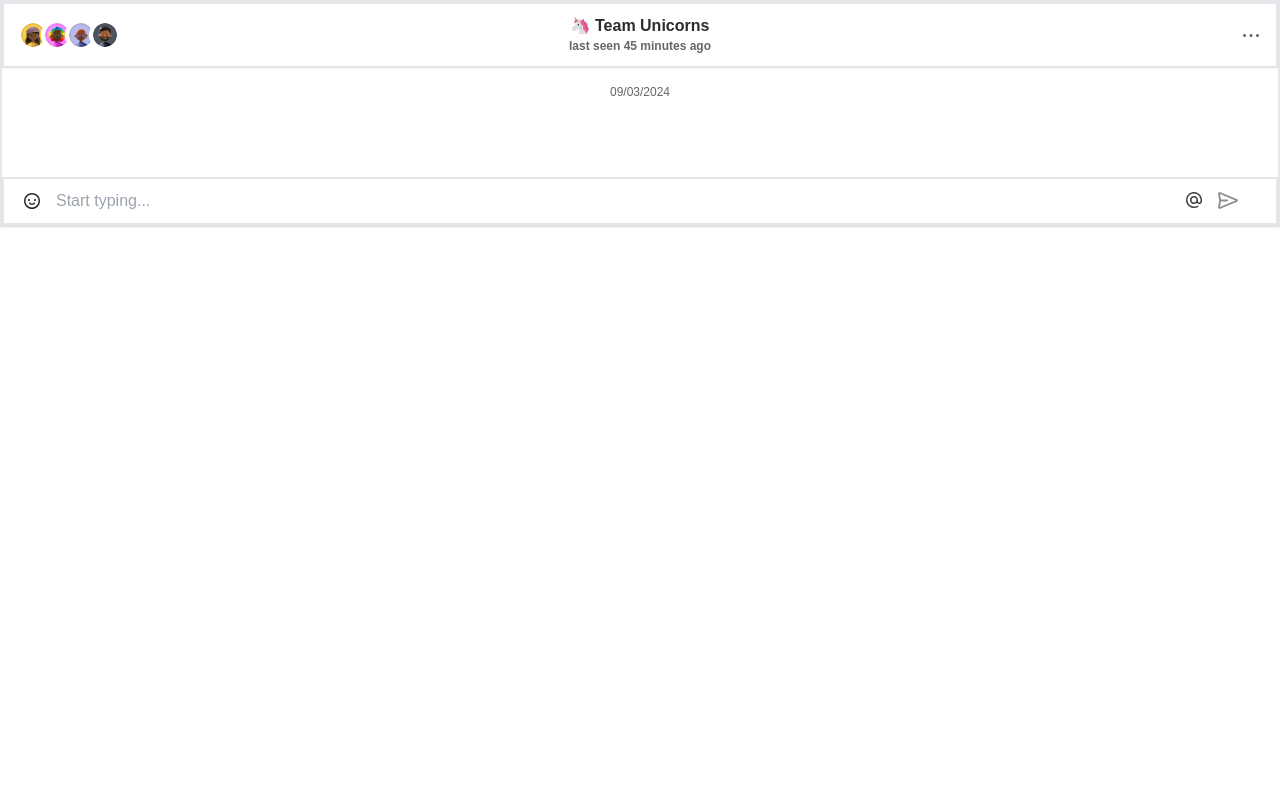
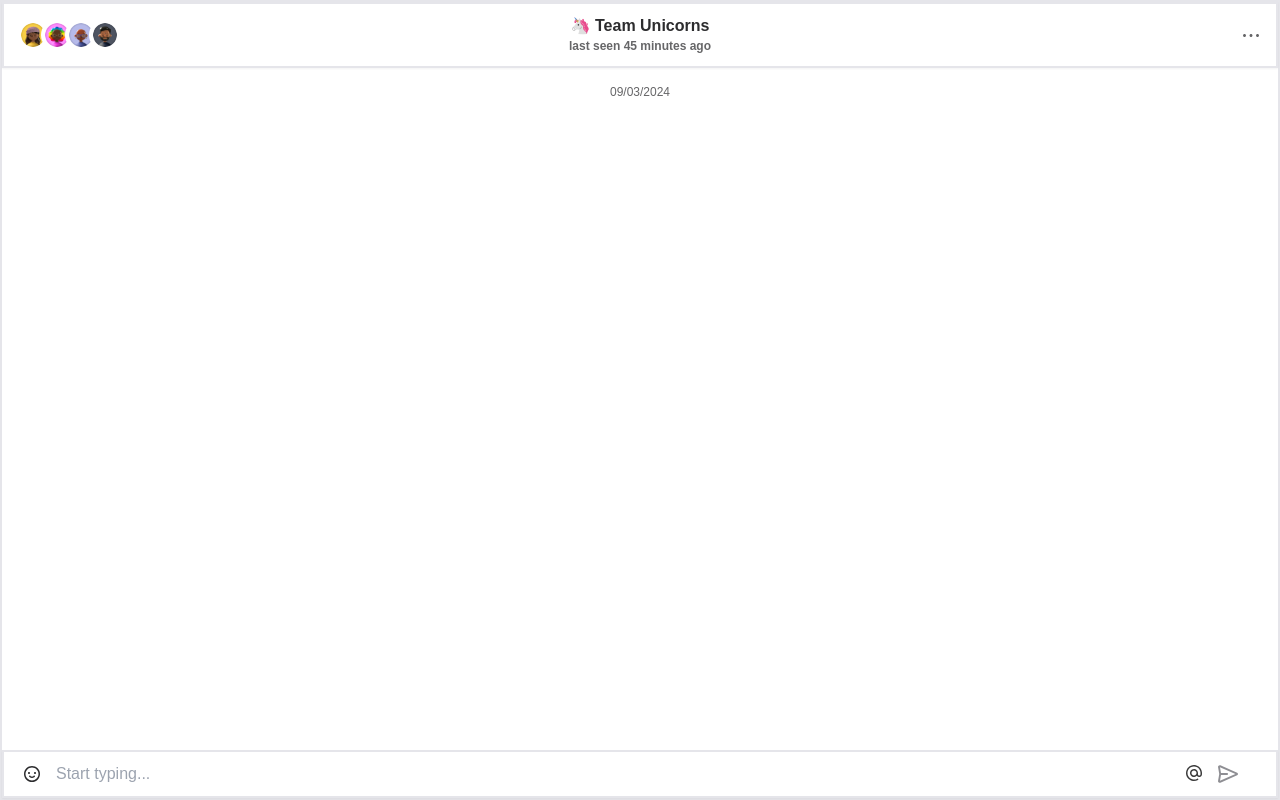
Before and after one commit to IliaTretiak/test_joytechnology, a Next.js app: page / in a window 1280 px wide. Built offline with nearby package versions, Linux system fonts and the light colour scheme.

Commit message:
coorected height app

```diff
--- a/src/app/App.tsx
+++ b/src/app/App.tsx
@@ -1,13 +1,19 @@
 "use client"
 import Header from '../components/header/index'
 import Bubble from '../components/messager/index'
+import dayjs from 'dayjs'
 
 const Page = () => {
 
     return (
-      <div className='grid grid-rows-1 grid-flow-col'>
+      <div className='grid grid-rows-1 grid-flow-col h-[100vh]'>
         <div className='flex flex-col justify-between border-2 border-solid shadow-sm border-[#E5E5EA]'>
-              <Header />
+              <div>
+                <Header />
+                <span className='py-[17px] flex justify-center items-start text-sm text-[#666668] font-normal leading-loose'>
+                {dayjs().format('MM/DD/YYYY')}
+                </span>
+              </div>
               <Bubble />
         </div>
       </div>
--- a/src/components/messager/index.tsx
+++ b/src/components/messager/index.tsx
@@ -63,10 +63,7 @@ const Bubble = () => {
             }
     };
     return (
-        <form>
-            <span className='py-[17px] flex justify-center text-sm text-[#666668] font-normal leading-loose'>
-                {dayjs().format('MM/DD/YYYY')}
-            </span>
+        <form className='flex justify-between flex-col'>
             {
                 messager
                     .map((item: any) =>
@@ -86,7 +83,6 @@ const Bubble = () => {
                     </>
                 )
             }
-
             <Footer
             message={message}
             changeMessage={changeMessage}
--- a/src/stores/store.js
+++ b/src/stores/store.js
@@ -34,7 +34,6 @@ let store = (set) => ({
     set((state) => ({
       ...state,
       messager: state.messager.toSpliced(editer, 1),
-      // messager: state.messager.splice(),
       }))},
 });
 store = persist(store, {name: "store"})
```
